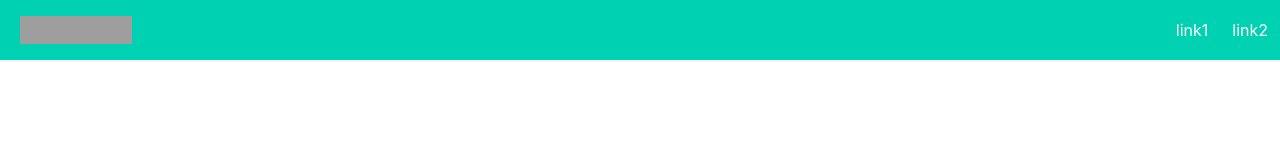
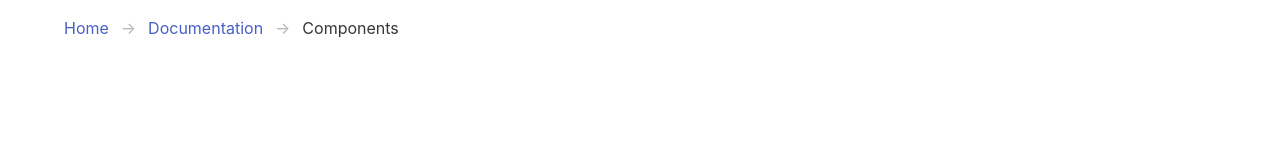
Before and after one commit to CodeurCopieur/bulma-ui_build, a plain HTML site: page index.html in a window 1280 px wide. Drawn offline with nearby package versions, Linux system fonts and the light colour scheme; grey boxes are pictures that could not be loaded.

Commit message:
Breadcrumbs

```diff
--- a/index.html
+++ b/index.html
@@ -7,27 +7,16 @@
   <link rel="stylesheet" href="https://cdn.jsdelivr.net/npm/bulma@0.9.1/css/bulma.min.css">
 </head>
 <body>
-  <nav class="navbar has-shadow is-primary">
-    <!--  logo/ brand -->
-    <div class="navbar-brand py-2 px-2">
-      <a href="https://codwerk.github.io/" class="navbar-item">
-        <img src="https://bulma.io/images/bulma-logo-white.png" width="112" height="28">
-      </a>
-
-      <a class="navbar-burger" id="burger">
-        <span></span>
-        <span></span>
-        <span></span>
-      </a>
-    </div>
-
-    <div class="navbar-menu" id="nav-links">
-      <div class="navbar-end">
-        <a href="" class="navbar-item">link1</a>
-        <a href="" class="navbar-item">link2</a>
-      </div>
-    </div>
-  </nav>
+  <!--  Breadcrumbs -->
+  <div class="section pt-4 pb-0">
+    <nav class="breadcrumb has-arrow-separator">
+      <ul class="container is-size-6">
+        <li><a>Home</a></li>
+        <li><a>Documentation</a></li>
+        <li class="is-active"><a>Components</a></li>
+      </ul>
+    </nav>
+  </div>
 
   <script src="index.js"></script>
 </body>
```
